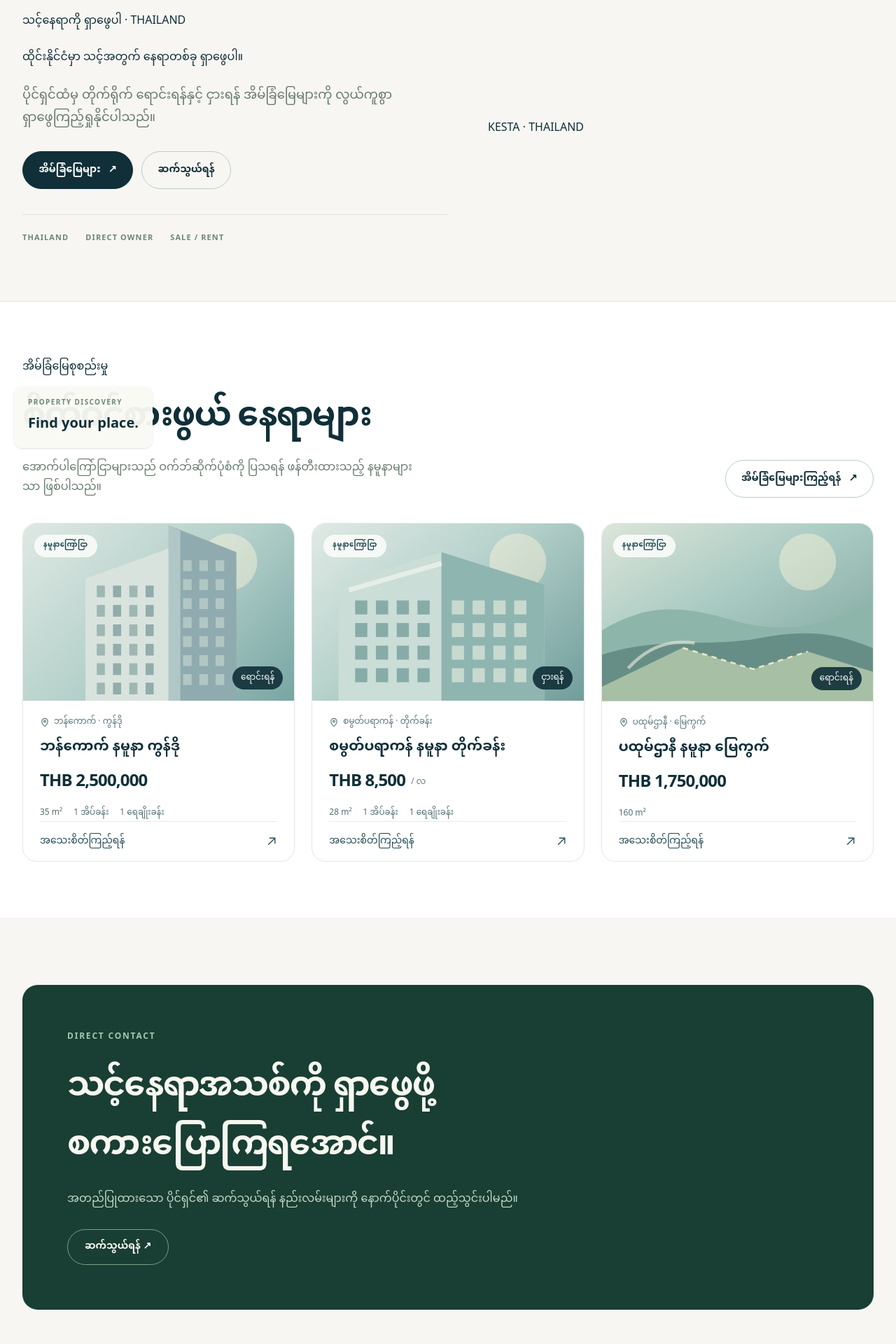
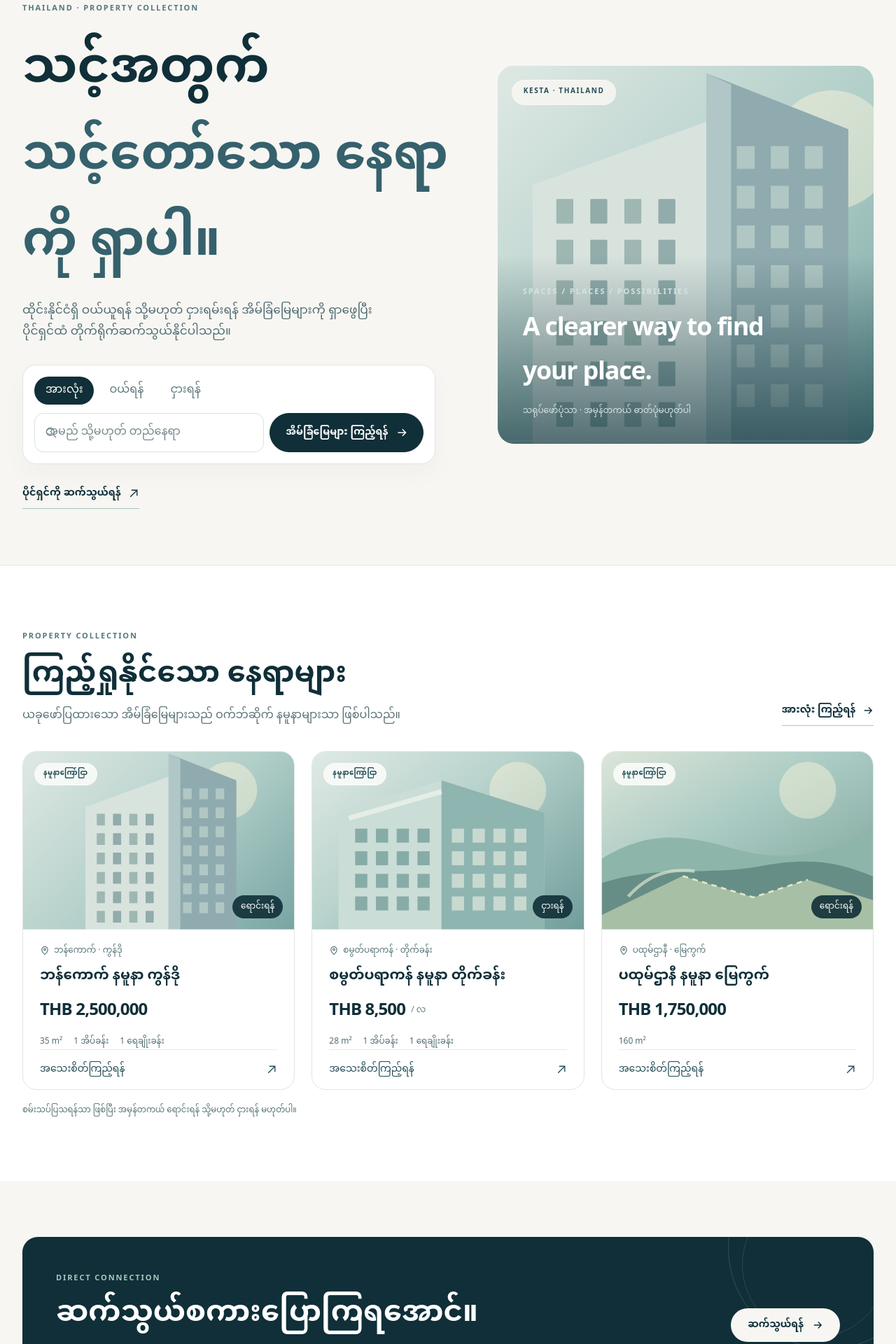
Before and after one commit to firmeen/K-estate, a Next.js app: page / in a window 1280 px wide. Shown: the part 140-2060 px from the top of the page at 70% size. Built offline with nearby package versions, Linux system fonts and the light colour scheme.

Commit message:
feat(home): editorial discovery hero, focused search and compact contact invitation

```diff
--- a/src/app/[locale]/page.tsx
+++ b/src/app/[locale]/page.tsx
@@ -1,59 +1,87 @@
 import Link from "next/link";
 import { notFound } from "next/navigation";
+import { HomeSearch } from "@/components/home/home-search";
+import { PropertyArtwork } from "@/components/properties/property-artwork";
 import { PropertyCard } from "@/components/properties/property-card";
 import { isLocale } from "@/i18n/config";
 import { getDictionary } from "@/i18n/dictionaries";
+import { getUx } from "@/i18n/ux";
 import { listPublicProperties } from "@/server/properties/service";
+
+function Arrow() {
+  return <svg aria-hidden="true" viewBox="0 0 20 20" fill="none" stroke="currentColor" strokeWidth="1.7" className="h-4 w-4"><path d="M3.5 10h13M11 4.5 16.5 10 11 15.5"/></svg>;
+}
 
 export default async function HomePage({ params }: { params: Promise<{ locale: string }> }) {
   const { locale } = await params;
   if (!isLocale(locale)) notFound();
   const t = getDictionary(locale);
+  const u = getUx(locale);
   const properties = await listPublicProperties();
 
   return <>
-    <section className="container-width grid items-center gap-9 py-12 md:grid-cols-[1.05fr_.95fr] md:gap-14 md:py-20">
+    <section className="container-width grid items-center gap-7 pb-12 pt-11 md:grid-cols-[1.08fr_.92fr] md:gap-12 md:pb-20 md:pt-16">
       <div>
-        <p className="eyebrow">{t.home.eyebrow} · THAILAND</p>
-        <h1 className="heading-display mt-6 max-w-[670px]">{t.home.title}</h1>
-        <p className="mt-6 max-w-[540px] text-base leading-8 text-[#65796b] md:text-lg">{t.home.description}</p>
-        <div className="mt-8 flex flex-wrap gap-3">
-          <Link href={`/${locale}/properties`} className="button-primary">{t.nav.explore} <span aria-hidden="true">↗</span></Link>
-          <Link href={`/${locale}/contact`} className="button-outline">{t.nav.contact}</Link>
+        <p className="kicker in-view-rise">{u.kicker}</p>
+        <h1 className="display-heading in-view-rise in-view-rise--delay-1 mt-5 max-w-[660px]">
+          <span className="block">{u.heroTop}</span>
+          <span className="block text-[#35616D]">{u.heroBottom}</span>
+        </h1>
+        <p className="in-view-rise in-view-rise--delay-2 mt-5 max-w-[540px] text-[15px] leading-8 text-[#506B72] md:text-[17px]">{u.heroCopy}</p>
+        <div className="in-view-rise in-view-rise--delay-2">
+          <HomeSearch locale={locale}/>
         </div>
-        <div className="mt-9 flex flex-wrap gap-x-6 gap-y-2 border-t border-[#dde5db] pt-6 text-[11px] font-semibold uppercase tracking-[.10em] text-[#6c8677]">
-          <span>THAILAND</span><span>DIRECT OWNER</span><span>SALE / RENT</span>
-        </div>
+        <Link className="soft-link in-view-rise in-view-rise--delay-3 mt-5" href={`/${locale}/contact`}>
+          {u.contact}
+          <svg aria-hidden="true" viewBox="0 0 20 20" fill="none" stroke="currentColor" strokeWidth="1.7" className="h-4 w-4"><path d="M4 16 16 4M6 4h10v10"/></svg>
+        </Link>
       </div>
-      <div className="hero-art" role="img" aria-label="Decorative conceptual building illustration">
-        <span className="hero-art-label">KESTA · THAILAND</span>
-        <div className="absolute bottom-5 left-5 z-10 rounded-xl bg-[#f9faf4]/95 px-5 py-4 shadow-sm">
-          <span className="block text-[10px] font-bold tracking-[.14em] text-[#6c8977]">PROPERTY DISCOVERY</span>
-          <strong className="mt-1 block text-xl">Find your place.</strong>
+      <div className="in-view-rise in-view-rise--delay-2 relative overflow-hidden rounded-[23px] bg-[#D9E8E3]">
+        <div className="relative h-[235px] overflow-hidden sm:h-[290px] md:h-[540px]">
+          <PropertyArtwork type="condo" className="h-full w-full"/>
+          <div className="absolute inset-0 bg-gradient-to-t from-[#0C303A]/65 via-transparent to-transparent"/>
+          <div className="absolute left-5 top-5 flex items-center gap-2 rounded-full border border-white/50 bg-[#F7F6F2]/88 px-4 py-2 text-[10px] font-bold uppercase tracking-[.16em] text-[#264C55] backdrop-blur-md">KESTA · THAILAND</div>
+          <div className="absolute bottom-6 left-6 right-5 md:bottom-9 md:left-9">
+            <p className="text-[11px] font-semibold tracking-[.18em] text-[#D1E5E1]">SPACES / PLACES / POSSIBILITIES</p>
+            <p className="mt-3 max-w-[400px] text-2xl font-semibold leading-tight tracking-[-.035em] text-white md:text-4xl">A clearer way to find your place.</p>
+            <p className="mt-3 text-xs text-[#D6E5E2]">{u.illustration}</p>
+          </div>
         </div>
       </div>
     </section>
-    <section className="border-t border-[#e1e8df] bg-white py-16 md:py-20">
+
+    <section className="section-gap border-t border-[#DFE7E2] bg-white">
       <div className="container-width">
-        <div className="flex flex-col justify-between gap-6 md:flex-row md:items-end">
+        <div className="flex flex-wrap items-end justify-between gap-5">
           <div>
-            <p className="eyebrow">{t.home.sectionEyebrow}</p>
-            <h2 className="mt-4 text-3xl font-semibold tracking-[-.04em] md:text-5xl">{t.home.sectionTitle}</h2>
-            <p className="mt-4 max-w-xl text-[#677b6e]">{t.home.sectionDescription}</p>
+            <p className="kicker">{u.propertiesEyebrow}</p>
+            <h2 className="section-heading mt-4">{u.featuredHeading}</h2>
+            <p className="mt-3 max-w-[620px] text-[14px] leading-7 text-[#5A7277] md:text-[16px]">{u.featuredCopy}</p>
           </div>
-          <Link href={`/${locale}/properties`} className="button-outline">{t.common.viewAll} <span aria-hidden="true">↗</span></Link>
+          <Link href={`/${locale}/properties`} className="soft-link">
+            {u.viewAll}
+            <Arrow/>
+          </Link>
         </div>
-        <div className="mt-9 grid gap-6 md:grid-cols-2 lg:grid-cols-3">
-          {properties.slice(0,3).map(property => <PropertyCard key={property.id} property={property} locale={locale}/>)}
-        </div>
+        {properties.length ? <div className="mt-9 grid gap-5 md:grid-cols-2 lg:grid-cols-3 lg:gap-6">
+          {properties.slice(0,3).map(property=><PropertyCard key={property.id} property={property} locale={locale}/>)}
+        </div> : <div className="surface-panel mt-9 px-5 py-12 text-center text-[#59757B]">{u.empty}</div>}
+        <p className="preview-note mt-5">{u.disclaimer}</p>
       </div>
     </section>
-    <section className="container-width py-16 md:py-24">
-      <div className="rounded-[22px] bg-[#193e33] px-8 py-12 text-[#f7f8f0] md:px-16 md:py-16">
-        <p className="text-xs font-bold uppercase tracking-[.15em] text-[#a4c8af]">DIRECT CONTACT</p>
-        <h2 className="mt-5 max-w-2xl text-3xl font-semibold tracking-[-.04em] md:text-5xl">{t.contact.title}</h2>
-        <p className="mt-5 max-w-2xl leading-8 text-[#c5d9c9]">{t.contact.text}</p>
-        <Link href={`/${locale}/contact`} className="mt-7 inline-flex min-h-12 items-center rounded-full border border-[#7b9e88] px-6 py-3 text-sm font-semibold hover:bg-white/10">{t.nav.contact} ↗</Link>
+
+    <section className="container-width pt-12 pb-6 md:pt-20 md:pb-2">
+      <div className="relative flex flex-col gap-6 overflow-hidden rounded-[22px] bg-[#102F38] px-6 py-9 text-white md:flex-row md:items-center md:justify-between md:px-12 md:py-12">
+        <div className="pointer-events-none absolute -right-20 -top-32 h-72 w-72 rounded-full border border-[#4E7B81]/45"/>
+        <div className="pointer-events-none absolute -right-5 -top-16 h-52 w-52 rounded-full border border-[#4E7B81]/35"/>
+        <div className="relative">
+          <p className="kicker !text-[#A8C5BF]">{u.contactEyebrow}</p>
+          <h2 className="section-heading mt-3 text-white">{u.contactHeading}</h2>
+          <p className="mt-3 max-w-xl text-[14px] leading-7 text-[#C0D4D3]">{u.contactCopy}</p>
+        </div>
+        <Link href={`/${locale}/contact`} className="relative inline-flex min-h-12 shrink-0 items-center justify-center gap-3 self-start rounded-full bg-[#F7F6F2] px-6 py-3 text-sm font-semibold text-[#102F38] transition-transform duration-200 hover:-translate-y-0.5 md:self-auto">
+          {t.nav.contact}<Arrow/>
+        </Link>
       </div>
     </section>
   </>;
```
